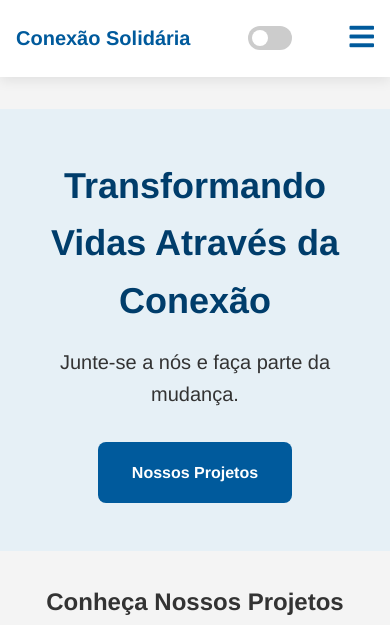
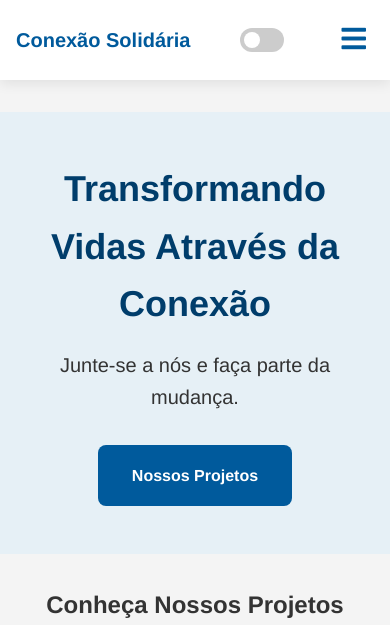
Before and after one commit to GustavoRezende01/Entrega-Experiencia-Pratica-IV, a plain HTML site: page index.html in a window 390 px wide. Shown: the top 625 px of the page. Drawn offline with Linux system fonts and the light colour scheme.

Commit message:
feat(acessibilidade): melhora foco visível e semântica de botões (WCAG)

```diff
--- a/assets/css/style.css
+++ b/assets/css/style.css
@@ -321,3 +321,28 @@ input:checked + .slider:before { transform: translateX(20px); }
 body.dark-mode .form-control:invalid.touched {
     background-color: #332020; /* Fundo de erro para modo escuro */
 }
+/* --- 13. ACESSIBILIDADE WCAG (ENTREGA IV) --- */
+
+/* * Foco Visível (Requisito):
+ * Mostra um "anel" de foco claro em qualquer elemento
+ * focado via teclado (tecla TAB).
+ * :focus-visible não aparece em cliques do mouse, só no teclado.
+*/
+:focus-visible {
+    outline: 3px solid var(--color-primary);
+    outline-offset: 2px;
+    box-shadow: 0 0 0 5px var(--color-primary-light);
+    border-radius: var(--border-radius);
+}
+
+/* Garante que o ícone do hambúrguer pareça um botão */
+.hamburger-menu {
+    background: transparent;
+    border: none;
+    padding: var(--space-2);
+    cursor: pointer;
+}
+.hamburger-menu i {
+    font-size: var(--font-size-lg);
+    color: var(--color-primary);
+}
--- a/assets/js/components.js
+++ b/assets/js/components.js
@@ -1,17 +1,26 @@
+// assets/js/components.js
+// ATUALIZADO: Controlando o <button> do menu e 'aria-expanded'
 
 import { projectsDB } from './database.js';
 
+// Lógica do Menu Hambúrguer (ATUALIZADA)
 export function initHamburgerMenu() {
     const hamburger = document.querySelector('.hamburger-menu');
     const navLinks = document.querySelector('.nav-links');
 
     if (hamburger && navLinks) {
         hamburger.addEventListener('click', () => {
+            // Alterna a classe 'active' para mostrar/esconder o menu
             navLinks.classList.toggle('active');
+
+            // ATUALIZAÇÃO WCAG: Informa ao leitor de tela se o menu está aberto ou fechado
+            const isExpanded = navLinks.classList.contains('active');
+            hamburger.setAttribute('aria-expanded', isExpanded);
         });
     }
 }
 
+// Lógica do Modal (O seletor '.close-button' já funciona com o <button>)
 export function initModal() {
     document.body.addEventListener('click', function(event) {
 
@@ -21,7 +30,7 @@ export function initModal() {
             showVolunteerModal(projectId);
         }
 
-        // Se clicar no botão de fechar (dentro do modal)
+        // Se clicar no botão de fechar (agora é um <button> real)
         if (event.target && event.target.classList.contains('close-button')) {
             closeVolunteerModal();
         }
--- a/index.html
+++ b/index.html
@@ -23,7 +23,10 @@
                     <span class="theme-label">Modo Escuro</span>
                 </div>
 
-                <div class="hamburger-menu"><i class="fas fa-bars"></i></div>
+                <button class="hamburger-menu" aria-label="Abrir menu de navegação" aria-expanded="false">
+                    <i class="fas fa-bars" aria-hidden="true"></i>
+                </button>
+
                 <ul class="nav-links">
                     <li><a href="#home" class="nav-link active">Início</a></li>
                     <li class="dropdown">
@@ -102,7 +105,7 @@
 
     <div id="volunteer-modal" class="modal-overlay" style="display: none;">
         <div class="modal-content">
-            <span class="close-button">&times;</span>
+            <button class="close-button" aria-label="Fechar modal">&times;</button>
             <h2>Inscrição para Voluntariado</h2>
             <p>Você selecionou o projeto: <strong id="modal-project-title">Carregando...</strong></p>
             <p>Para se candidatar, por favor, preencha nosso formulário de cadastro completo.</p>
```
